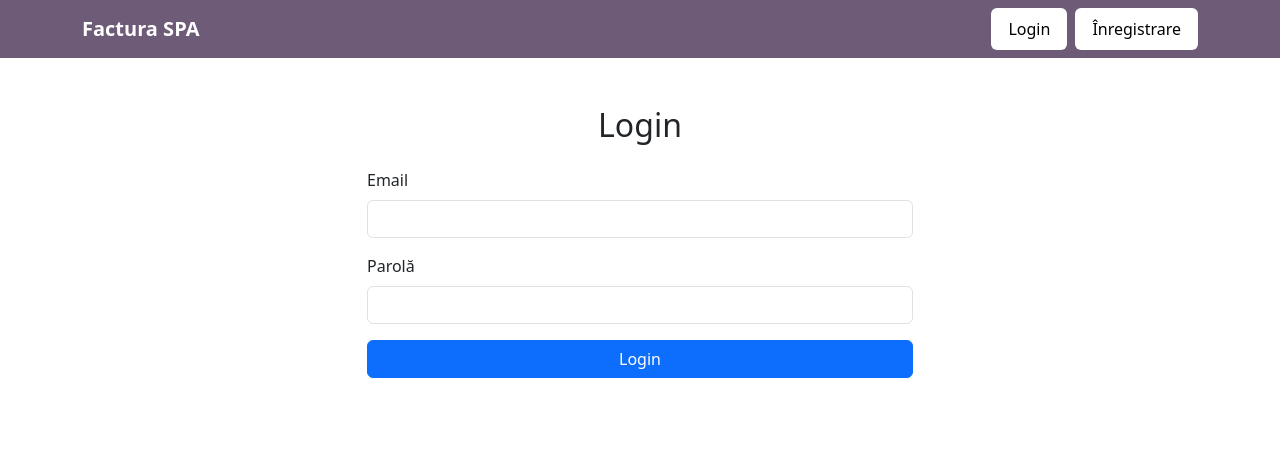
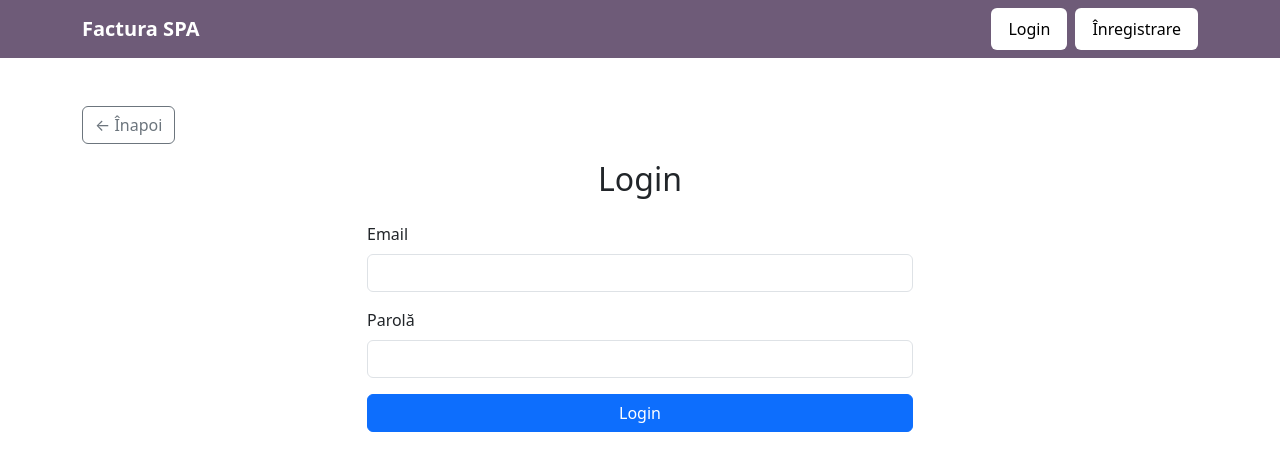
Before and after one commit to strumfitech/Invoice, a React (Vite) app: page /login in a window 1280 px wide. Shown: the top 470 px of the page. Built offline with nearby package versions, Linux system fonts and the light colour scheme; no server answers.

Commit message:
Add back navigation buttons to all pages

```diff
--- a/src/components/ClientConfig.jsx
+++ b/src/components/ClientConfig.jsx
@@ -1,12 +1,14 @@
 import React, { useState, useEffect } from 'react';
 import storage from '../services/storage.js';
 import { useAuth } from './AuthContext.jsx';
+import { useNavigate } from 'react-router-dom';
 
 export default function ClientConfig() {
   const [clients, setClients] = useState([]);
   const [editing, setEditing] = useState(null);
   const [form, setForm] = useState({ name: '', address: '', cui: '', email: '' });
   const { user } = useAuth();
+  const navigate = useNavigate();
 
   useEffect(() => {
     if (user) {
@@ -54,6 +56,11 @@
 
   return (
     <div className="container py-5">
+      <div className="mb-3">
+        <button className="btn btn-outline-secondary" onClick={() => navigate('/')}>
+          ← Înapoi la Dashboard
+        </button>
+      </div>
       <h2>Adaugă Client</h2>
       <form onSubmit={handleSubmit} className="mb-4">
         <div className="row g-3">
--- a/src/components/CompanyConfig.jsx
+++ b/src/components/CompanyConfig.jsx
@@ -1,12 +1,14 @@
 import React, { useState, useEffect } from 'react';
 import storage from '../services/storage.js';
 import { useAuth } from './AuthContext.jsx';
+import { useNavigate } from 'react-router-dom';
 
 export default function CompanyConfig() {
   const [companies, setCompanies] = useState([]);
   const [editing, setEditing] = useState(null);
   const [form, setForm] = useState({ name: '', address: '', bankAccount: '', cui: '', registrationNumber: '' });
   const { user } = useAuth();
+  const navigate = useNavigate();
 
   useEffect(() => {
     if (user) {
@@ -54,6 +56,11 @@
 
   return (
     <div className="container py-5">
+      <div className="mb-3">
+        <button className="btn btn-outline-secondary" onClick={() => navigate('/')}>
+          ← Înapoi la Dashboard
+        </button>
+      </div>
       <h2>Configurare Societate</h2>
       <form onSubmit={handleSubmit} className="mb-4">
         <div className="row g-3">
--- a/src/components/Login.jsx
+++ b/src/components/Login.jsx
@@ -20,6 +20,11 @@
 
   return (
     <div className="container py-5">
+      <div className="mb-3">
+        <button className="btn btn-outline-secondary" onClick={() => navigate('/')}>
+          ← Înapoi
+        </button>
+      </div>
       <div className="row justify-content-center">
         <div className="col-md-6">
           <h2 className="text-center mb-4">Login</h2>
--- a/src/components/Register.jsx
+++ b/src/components/Register.jsx
@@ -20,6 +20,11 @@
 
   return (
     <div className="container py-5">
+      <div className="mb-3">
+        <button className="btn btn-outline-secondary" onClick={() => navigate('/')}>
+          ← Înapoi
+        </button>
+      </div>
       <div className="row justify-content-center">
         <div className="col-md-6">
           <h2 className="text-center mb-4">Înregistrare</h2>
--- a/src/components/Reminders.jsx
+++ b/src/components/Reminders.jsx
@@ -1,10 +1,12 @@
 import React, { useState, useEffect } from 'react';
 import storage from '../services/storage.js';
+import { useNavigate } from 'react-router-dom';
 
 export default function Reminders() {
   const [invoices, setInvoices] = useState([]);
   const [overdue, setOverdue] = useState([]);
   const [upcoming, setUpcoming] = useState([]);
+  const navigate = useNavigate();
 
   useEffect(() => {
     const invs = storage.getInvoices();
@@ -23,6 +25,11 @@
 
   return (
     <div className="container py-5">
+      <div className="mb-3">
+        <button className="btn btn-outline-secondary" onClick={() => navigate('/')}>
+          ← Înapoi la Dashboard
+        </button>
+      </div>
       <h2>Mementouri și Notificări</h2>
 
       <h3 className="text-danger mt-4">Facturi Scadente</h3>
--- a/src/pages/NewInvoicePage.jsx
+++ b/src/pages/NewInvoicePage.jsx
@@ -34,6 +34,11 @@
 
   return (
     <div className="container my-4">
+      <div className="mb-3">
+        <button className="btn btn-outline-secondary" onClick={() => navigate('/')}>
+          ← Înapoi la Dashboard
+        </button>
+      </div>
       <h2 className="mb-3">Creează Factură</h2>
       <InvoiceForm onSubmit={handleSubmit} />
     </div>
```
